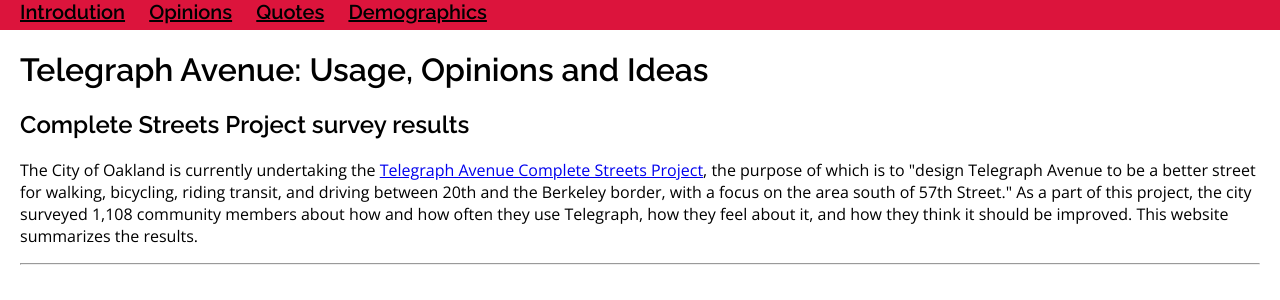
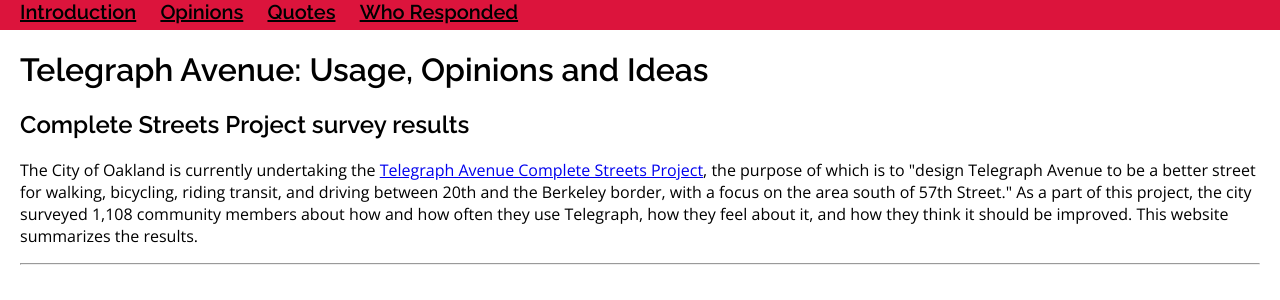
Before and after one commit to leesajay/telegraph, a Flask app: template templates/index.html in a window 1280 px wide. Shown: the top 300 px of the page. Run offline with Flask 2, Linux system fonts and the light colour scheme; the template is opened without the code that fills it, so the values that code supplies are empty.

Commit message:
minor text changes to menu

```diff
--- a/templates/index.html
+++ b/templates/index.html
@@ -7,10 +7,10 @@
 	</head>
 	<body>
 		<div id="navbar">
-			<a href="#">Introdution</a>
+			<a href="#">Introduction</a>
 			<a href="#opinion">Opinions</a>
 			<a href="#quotesPane">Quotes</a>
-			<a href="#respondents">Demographics</a>
+			<a href="#respondents">Who Responded</a>
 		</div>
 		<h1>Telegraph Avenue: Usage, Opinions and Ideas</h1>
 		<h2>Complete Streets Project survey results</h2>
@@ -503,7 +503,7 @@
 					.attr("width", d+60)
 					.attr("height", headHeight)
 					.attr("x", -180)
-					.attr("y", -150)
+					.attr("y", -130)
 					.append("xhtml:body")
 						.style("font", "12pt Raleway")
 						.html(function(d, i){return headlines[i];});
```
